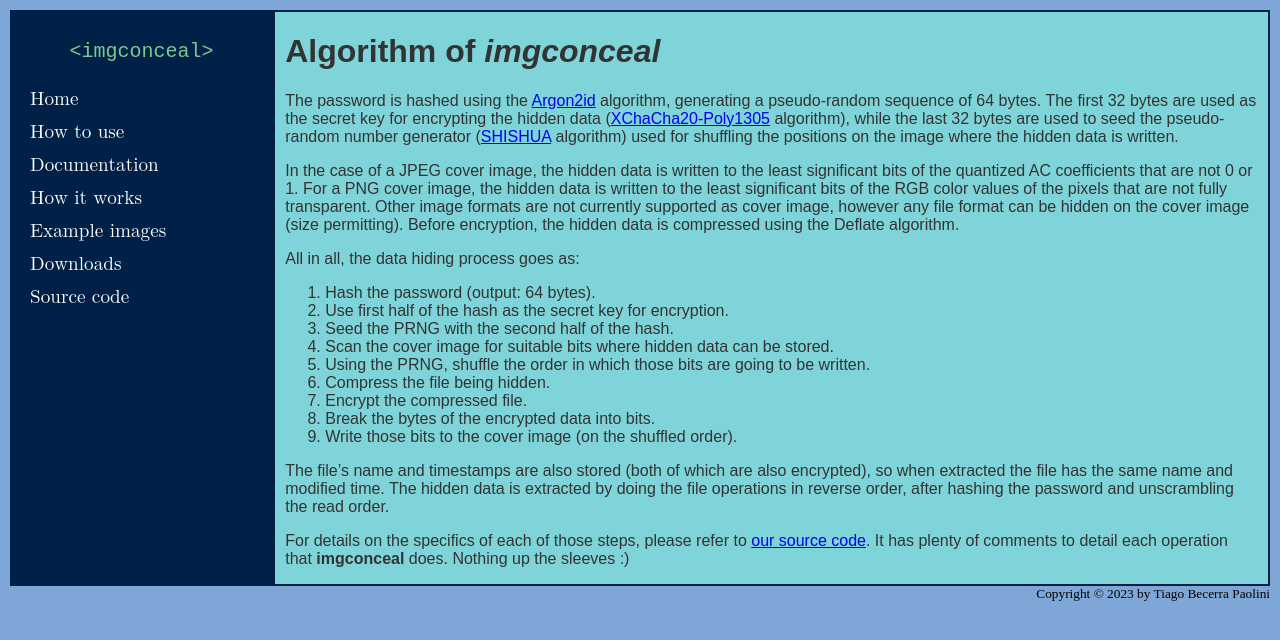
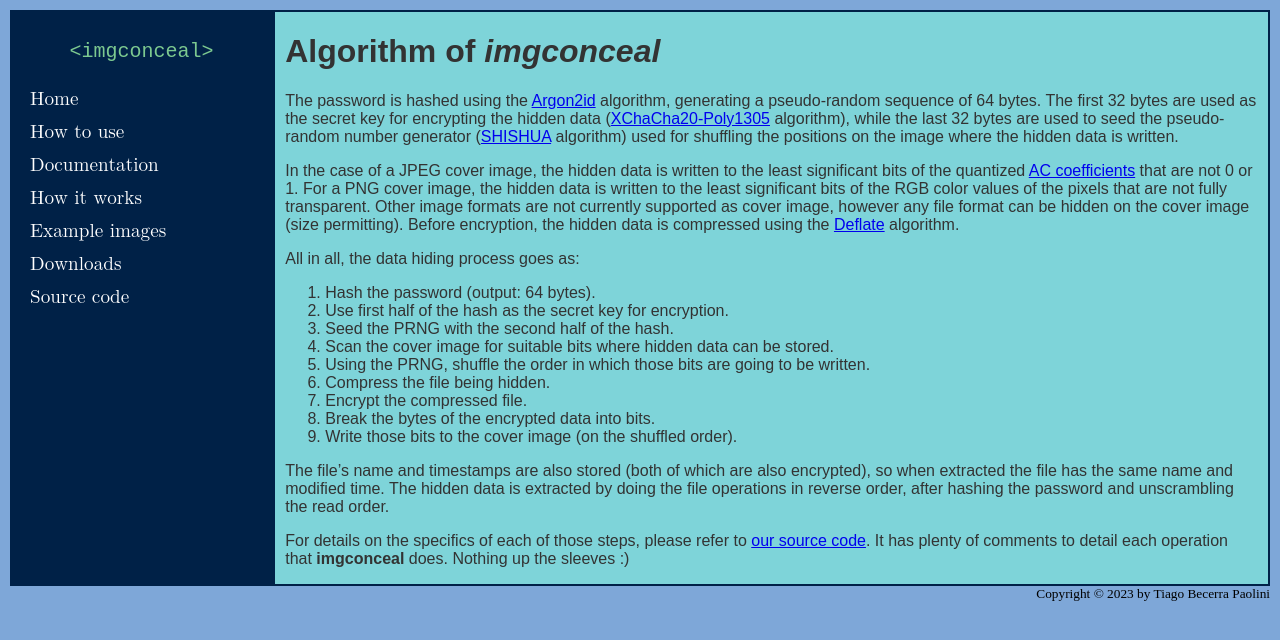
Before and after one commit to tbpaolini/imgconceal, a Jekyll site: the page built from _pages/algorithm.md, in a window 1280 px wide. Shown: the top 640 px of the page. Built offline with Jekyll 4.4.1, drawn with Linux system fonts in a browser that asks for light colours; some of the changed lines change nothing that is shown.

Commit message:
Added more links

```diff
--- a/_pages/algorithm.md
+++ b/_pages/algorithm.md
@@ -8,7 +8,7 @@
 
 The password is hashed using the [Argon2id](https://datatracker.ietf.org/doc/html/rfc9106) algorithm, generating a pseudo-random sequence of 64 bytes. The first 32 bytes are used as the secret key for encrypting the hidden data ([XChaCha20-Poly1305](https://datatracker.ietf.org/doc/html/draft-irtf-cfrg-xchacha) algorithm), while the last 32 bytes are used to seed the pseudo-random number generator ([SHISHUA](https://espadrine.github.io/blog/posts/shishua-the-fastest-prng-in-the-world.html) algorithm) used for shuffling the positions on the image where the hidden data is written.
 
-In the case of a JPEG cover image, the hidden data is written to the least significant bits of the quantized AC coefficients that are not 0 or 1. For a PNG cover image, the hidden data is written to the least significant bits of the RGB color values of the pixels that are not fully transparent. Other image formats are not currently supported as cover image, however any file format can be hidden on the cover image (size permitting). Before encryption, the hidden data is compressed using the Deflate algorithm.
+In the case of a JPEG cover image, the hidden data is written to the least significant bits of the quantized [AC coefficients](https://en.wikipedia.org/wiki/JPEG#Discrete_cosine_transform) that are not 0 or 1. For a PNG cover image, the hidden data is written to the least significant bits of the RGB color values of the pixels that are not fully transparent. Other image formats are not currently supported as cover image, however any file format can be hidden on the cover image (size permitting). Before encryption, the hidden data is compressed using the [Deflate](https://www.zlib.net/feldspar.html) algorithm.
 
 All in all, the data hiding process goes as:
 
```
